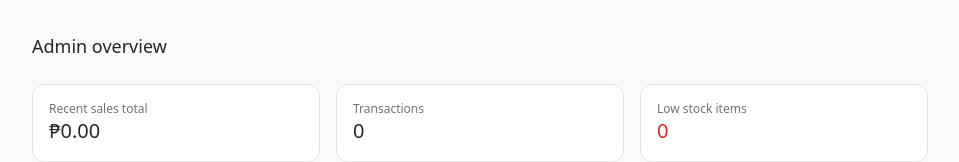
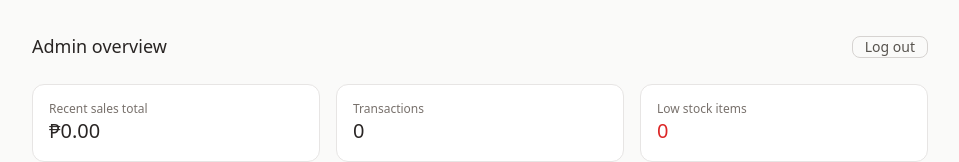
Before and after one commit to JjMcdal/pandayo-coffee, a Next.js app: page /admin in a window 1280 px wide. Shown: the top 162 px of the page, without its empty margins (160-1119 px from the left). Built offline with nearby package versions, Linux system fonts and the light colour scheme; no server answers; the database is empty.

Commit message:
Add logout functionality across admin, POS, and inventory

```diff
--- a/app/(admin)/admin/page.tsx
+++ b/app/(admin)/admin/page.tsx
@@ -1,4 +1,5 @@
 import { createClient } from "@/lib/supabase/server";
+import { LogoutButton } from "@/components/LogoutButton";
 
 export default async function AdminPage() {
   const supabase = createClient();
@@ -23,7 +24,10 @@ export default async function AdminPage() {
   return (
     <main className="min-h-screen bg-stone-50 p-8">
       <div className="mx-auto max-w-4xl space-y-6">
-        <h1 className="text-lg font-medium text-stone-800">Admin overview</h1>
+        <div className="flex items-center justify-between">
+          <h1 className="text-lg font-medium text-stone-800">Admin overview</h1>
+            <LogoutButton />
+              </div>
 
         <div className="grid grid-cols-3 gap-4">
           <div className="rounded-xl border border-stone-200 bg-white p-4">
--- /dev/null
+++ b/app/logout/actions.ts
@@ -0,0 +1,10 @@
+"use server";
+
+import { createClient } from "@/lib/supabase/server";
+import { redirect } from "next/navigation";
+
+export async function logout() {
+  const supabase = createClient();
+  await supabase.auth.signOut();
+  redirect("/login");
+}
--- /dev/null
+++ b/components/LogoutButton.tsx
@@ -0,0 +1,14 @@
+import { logout } from "@/app/logout/actions";
+
+export function LogoutButton() {
+  return (
+    <form action={logout}>
+      <button
+        type="submit"
+        className="rounded-lg border border-stone-300 px-3 py-1.5 text-sm text-stone-600 hover:bg-stone-100"
+      >
+        Log out
+      </button>
+    </form>
+  );
+}
```
